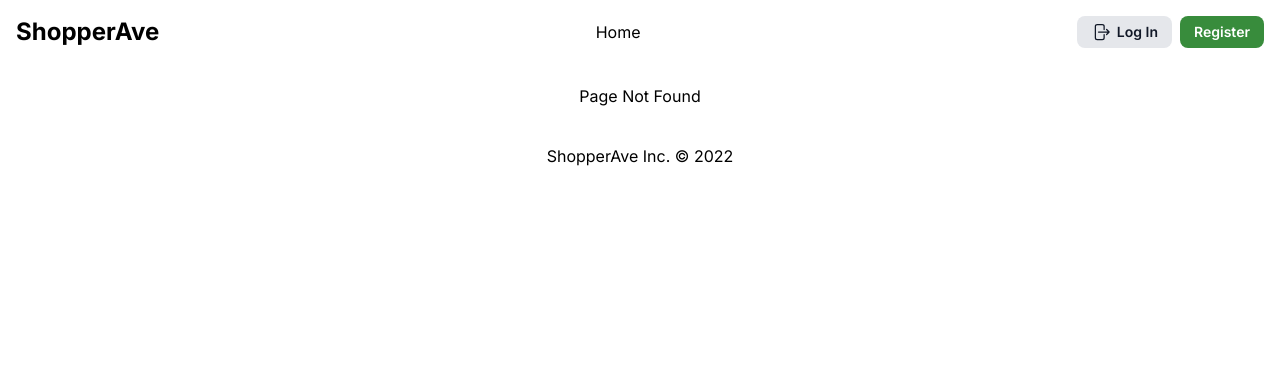
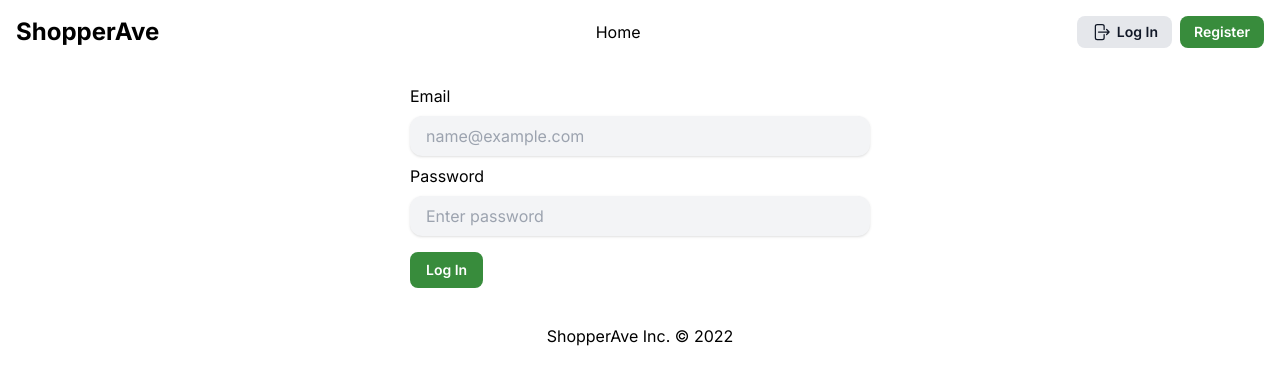
Before and after one commit to abdulsamad/shopper-ave, a Next.js app in the folder apps/client/: page /login in a window 1280 px wide. Before the commit this address had no page. Shown: the top 384 px of the page. Built offline with nearby package versions, Linux system fonts and the light colour scheme.

Commit message:
:construction: Added register and login page

```diff
--- a/apps/client/pages/index.tsx
+++ b/apps/client/pages/index.tsx
@@ -1,3 +1,4 @@
+import React from 'react';
 import type { NextPage } from 'next';
 import Head from 'next/head';
 
--- /dev/null
+++ b/apps/client/pages/login.tsx
@@ -0,0 +1,52 @@
+import React from 'react';
+import type { NextPage } from 'next';
+import { useForm } from 'react-hook-form';
+
+import Button from '@utils/Button';
+import Input from '@utils/Input';
+
+interface Inputs {
+  email: string;
+  password: string;
+}
+
+const Login: NextPage = () => {
+  const { handleSubmit, control } = useForm<Inputs>({
+    defaultValues: {
+      email: '',
+      password: '',
+    },
+  });
+
+  return (
+    <section className="my-5">
+      <div className="mx-auto max-w-full px-5 md:w-[500px]">
+        <form
+          className=""
+          onSubmit={handleSubmit((data) => {
+            console.log(data);
+          })}>
+          <Input
+            type="email"
+            label="Email"
+            placeholder="name@example.com"
+            id="email"
+            control={control}
+          />
+          <Input
+            type="password"
+            label="Password"
+            placeholder="Enter password"
+            id="password"
+            control={control}
+          />
+          <Button className="bg-primary hover:bg-primary-500 mt-2 px-4 py-2 text-white">
+            Log In
+          </Button>
+        </form>
+      </div>
+    </section>
+  );
+};
+
+export default Login;
--- /dev/null
+++ b/apps/client/pages/register.tsx
@@ -0,0 +1,52 @@
+import React from 'react';
+import type { NextPage } from 'next';
+import { useForm } from 'react-hook-form';
+
+import Input from '@utils/Input';
+import Button from '@utils/Button';
+
+interface Inputs {
+  email: string;
+  password: string;
+}
+
+const Register: NextPage = () => {
+  const { handleSubmit, control } = useForm<Inputs>({
+    defaultValues: {
+      email: '',
+      password: '',
+    },
+  });
+
+  return (
+    <section className="my-5">
+      <div className="mx-auto max-w-full px-5 md:w-[500px]">
+        <form
+          className=""
+          onSubmit={handleSubmit((data) => {
+            console.log(data);
+          })}>
+          <Input
+            type="email"
+            label="Email"
+            placeholder="name@example.com"
+            id="email"
+            control={control}
+          />
+          <Input
+            type="password"
+            label="Password"
+            placeholder="Enter password"
+            id="password"
+            control={control}
+          />
+          <Button className="bg-primary hover:bg-primary-500 mt-2 px-4 py-2 text-white">
+            Create Account
+          </Button>
+        </form>
+      </div>
+    </section>
+  );
+};
+
+export default Register;
```
